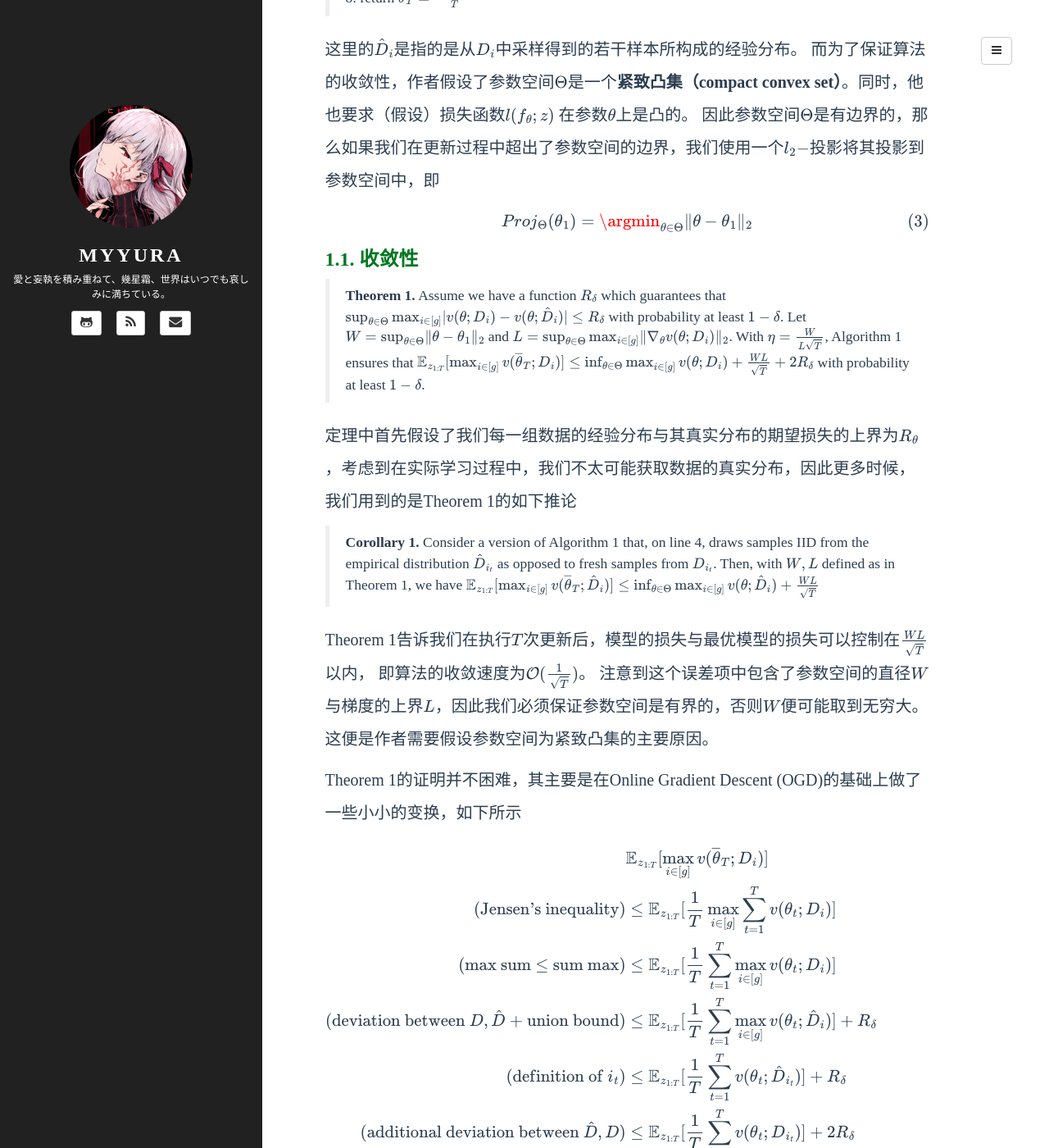
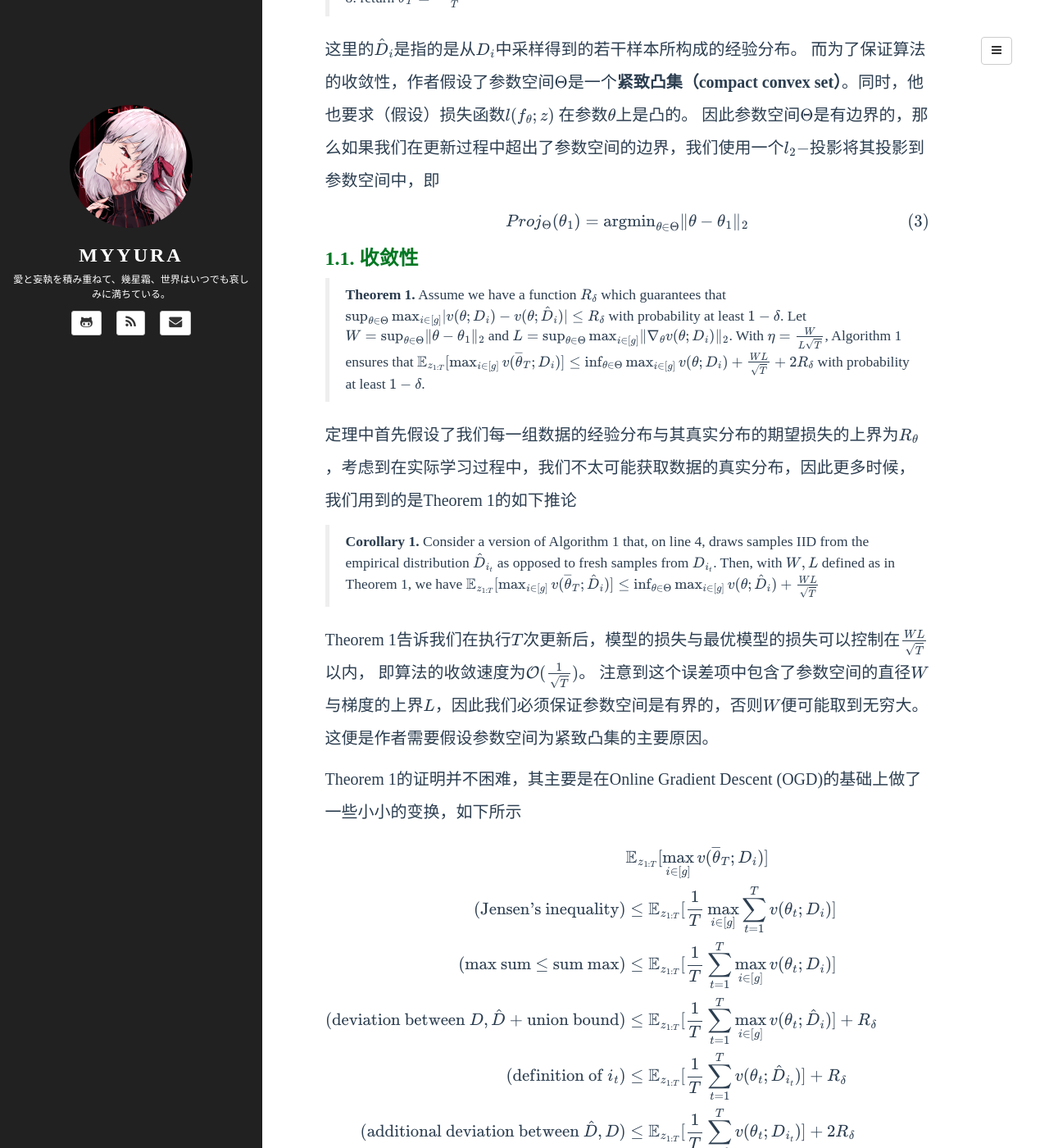
Before and after one commit to Myyura/myyura.github.io, a Jekyll site: the page built from _posts/math_algorithm/2022-8-7-minmax_icml2022.md, in a window 1280 px wide and 1400 px high, scrolled down 1756 px. Shown: the whole window at 82% size. Built offline with Jekyll 4.4.1, drawn with Linux system fonts in a browser that asks for light colours; formulas are drawn with MathJax 3; a script that is not in the unit is left out; comment, search, counter and statistics services are not loaded; some of the changed text lies outside the part shown.

Commit message:
Fix some typo

```diff
--- a/_posts/math_algorithm/2022-8-7-minmax_icml2022.md
+++ b/_posts/math_algorithm/2022-8-7-minmax_icml2022.md
@@ -34,11 +34,12 @@
 v(\theta; D) = \mathbb{E}_{z\sim D}l(f_\theta; z)
 $$
 
-来表示分布$D$下的期望损失。那么所谓的min-max，即寻找一个最优的模型$f_{\theta^*}$，
-使得所有组别的损失的最大值$\max_{i\in [g]}v(\theta^*; D_i)$最小，即
+来表示分布$D$下的期望损失。
+那么所谓的min-max，即寻找一个最优的模型$f_{\theta^\star}$，
+使得所有组别的损失的最大值$\text{max}_{i \in [g]} v(\theta^\star; D_i)$最小，即
 
 $$
-\max_{i\in [g]}v(\theta^*; D_i) = \inf_{\theta \in \Theta} \max_{i \in [g]} v(\theta; D_i)
+\max_{i\in [g]}v(\theta^\star; D_i) = \inf_{\theta \in \Theta} \max_{i \in [g]} v(\theta; D_i)
 $$
 
 其中$[g] = \{1, 2, \ldots, g\}$。
@@ -70,7 +71,7 @@
 因此参数空间$\Theta$是有边界的，那么如果我们在更新过程中超出了参数空间的边界，我们使用一个$l_2-$投影将其投影到参数空间中，即
 
 $$
-Proj_\Theta(\theta_1) = \argmin_{\theta \in \Theta} \lVert\theta - \theta_1 \rVert_2
+Proj_\Theta(\theta_1) = \text{argmin}_{\theta \in \Theta} \lVert\theta - \theta_1 \rVert_2
 $$
 
 ### 1.1. 收敛性
```
Also changed, not shown: other parts of _posts/math_algorithm/2022-8-7-minmax_icml2022.md (+18 -18 lines).
